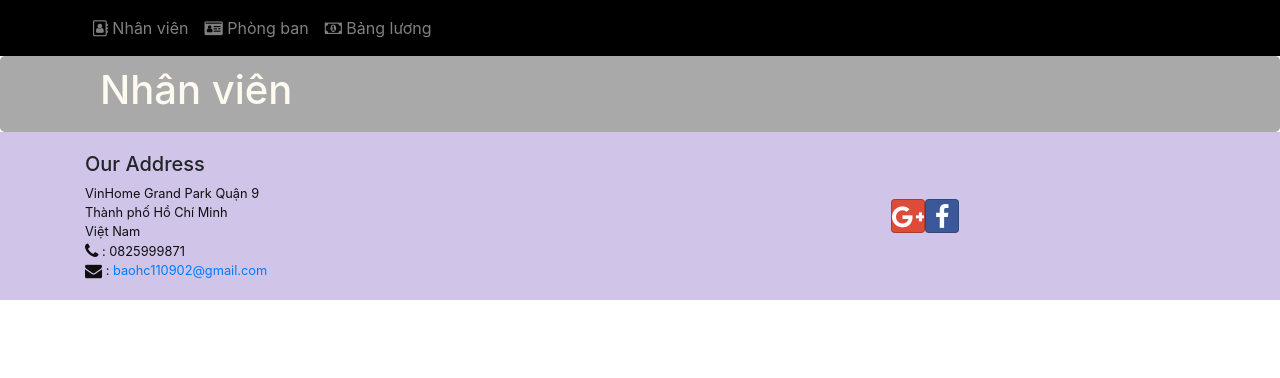
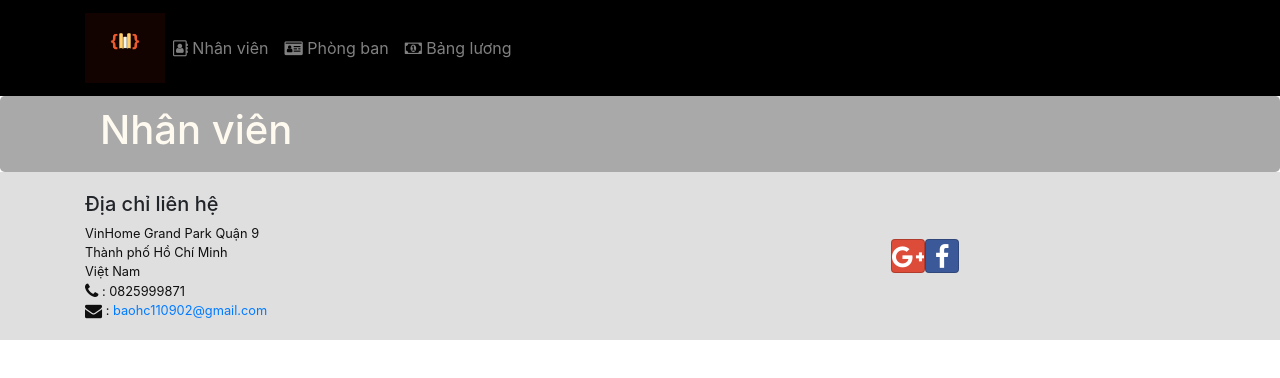
Before and after one commit to HuynhChiBaoFX12845/ReactJSASM, a React (Create React App) app in the folder run/: page / in a window 1280 px wide. Shown: the top 378 px of the page. Built offline with nearby package versions, Linux system fonts and the light colour scheme.

Commit message:
update-Footer

```diff
--- a/run/src/App.css
+++ b/run/src/App.css
@@ -11,7 +11,7 @@
 }
 
 .footer{
-  background-color: #D1C4E9;
+  background-color: #e0dfe0;
   margin:0px auto;
   padding: 20px 0px 20px 0px;
 }
--- a/run/src/components/FooterComponent.js
+++ b/run/src/components/FooterComponent.js
@@ -6,7 +6,7 @@ function Footer(props) {
         <div className="container">
             <div className="row justify-content-center">
                 <div className="col-12 col-lg-6 col-md-6 align-self-center">
-                    <h5>Our Address</h5>
+                    <h5>Địa chỉ liên hệ</h5>
                     <address>
 		              VinHome Grand Park Quận 9<br />
 		              Thành phố Hồ Chí Minh<br />
@@ -17,8 +17,8 @@ function Footer(props) {
                 </div>
                 <div className="col-12 col-log-6 col-md-6 align-self-center">
                     <div className="text-center">
-                        <a className="btn btn-social-icon btn-google" href="http://google.com/+"><i className="fa fa-google-plus"></i></a>
-                        <a className="btn btn-social-icon btn-facebook" href="https://www.facebook.com/profile.php?id=100011720023694"><i className="fa fa-facebook"></i></a>
+                        <a className="btn btn-social-icon btn-google" href="http://google.com/+" target="_blank"><i className="fa fa-google-plus"></i></a>
+                        <a className="btn btn-social-icon btn-facebook" href="https://www.facebook.com/profile.php?id=100011720023694" target="_blank"><i className="fa fa-facebook"></i></a>
                     </div>
                 </div>
             </div>
--- a/run/src/components/HeaderComponent.js
+++ b/run/src/components/HeaderComponent.js
@@ -24,6 +24,9 @@ class Header extends Component {
                 <Navbar dark expand="md">
                     <div className="container">
                         <NavbarToggler onClick={this.toggleNav} />
+                        <NavbarBrand className="mr-auto" href="/">
+                            <img src="assets/images/logo.png" height="70" width="80" alt="Ristorante Con Fusion" />
+                        </NavbarBrand>
                         <Collapse isOpen={this.state.isNavOpen} navbar>
                             <Nav navbar>
                             <NavItem>
```
Also changed, not shown: run/public/assets/images/logo.png (added).
